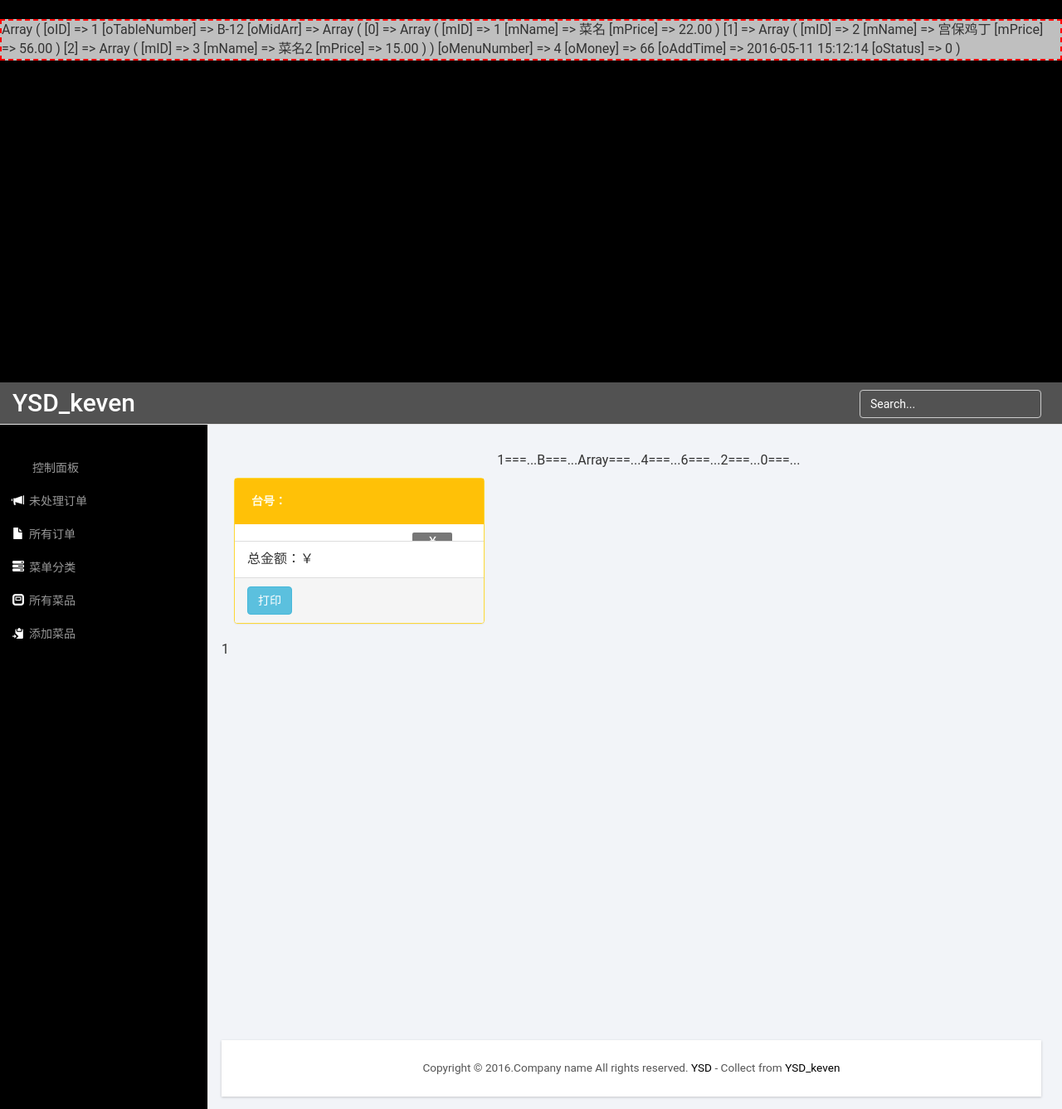
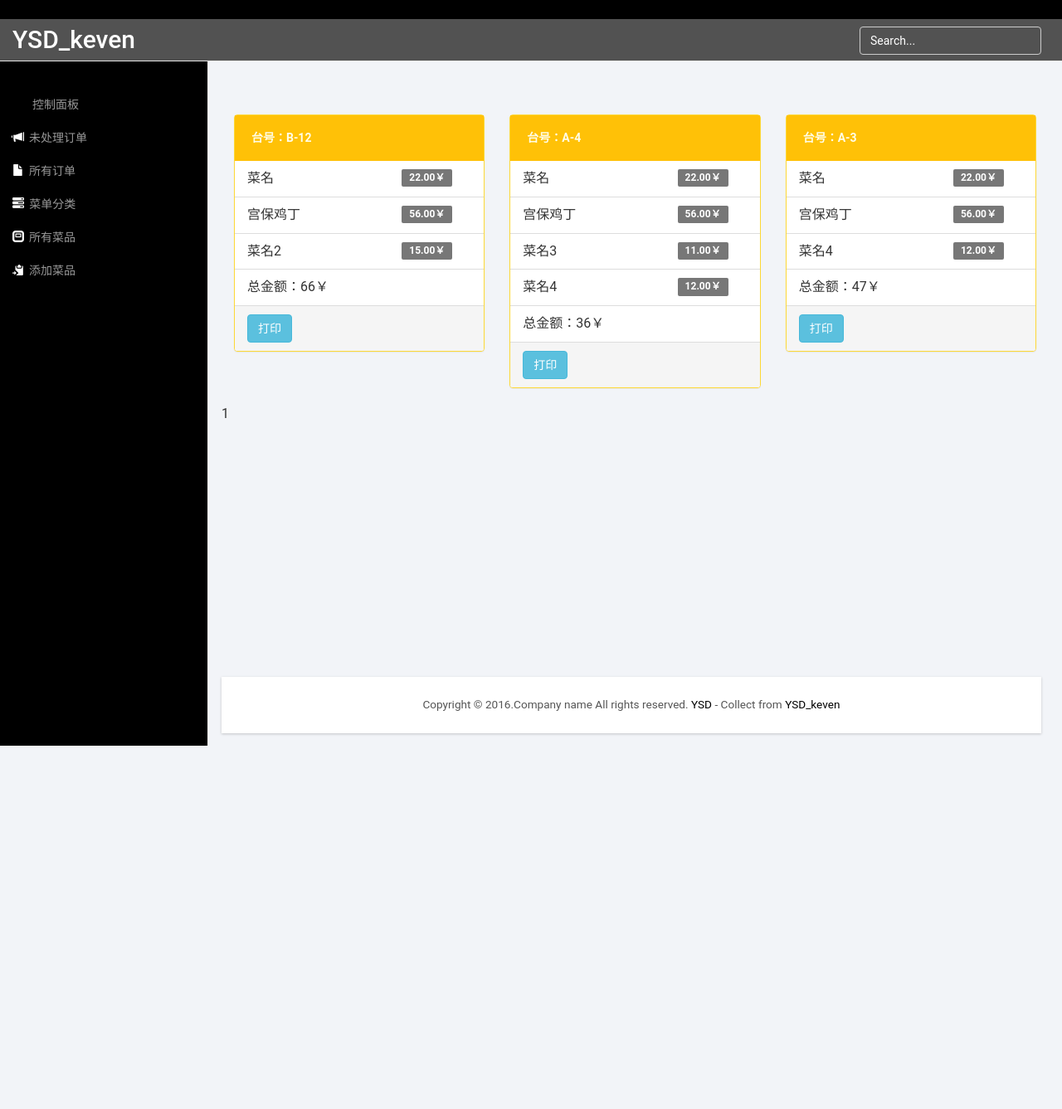
Before and after one commit to gvglaok/chiyo, a CodeIgniter app: page /database/index.php/admin/timeorder/index in a window 1280 px wide. Shown: the whole page at 83% size. After the commit the page ends 899 px from the top, so only its background shows below. Run offline with CodeIgniter, Linux system fonts and the light colour scheme; data comes from the database, SQL or seed files in the repository; some web fonts are replaced.

Commit message:
timeOrder ok

```diff
--- a/application/models/admin/timeOrderm.php
+++ b/application/models/admin/timeOrderm.php
@@ -14,21 +14,38 @@ class timeOrderm extends CI_Model {
 	{
 		$query=$this->db->get_where('order', array('oStatus'=>0));
 		$data=$query->result_array();
-		$arrayMID=explode( ',',$data[0]['oMidArr']);
+		//$arrayMID=explode( ',',$data[0]['oMidArr']);
+		$arrMid=array();
+		for ($i=0; $i <count($data) ; $i++) {
+			$arrMid[$i]=explode( ',',$data[$i]['oMidArr']);
+		}
+
+
 		//获取menu数据
-		$this->db->select('mID,mName,mPrice');
+		//$arrMenu=array();
+		for ($i=0; $i < count($data); $i++) {
+			$this->db->select('mID,mName,mPrice');
 
-		$this->db->from('menu');
+			$this->db->from('menu');
 
-		$this->db->or_where_in('mID', $arrayMID);
+			$this->db->or_where_in('mID', $arrMid[$i]);
 
-		$query2=$this->db->get();
+			$query2=$this->db->get();
 
-		$data2=$query2->result_array();
+			$data2=$query2->result_array();
 
-		$data[0]['oMidArr']=$data2;
+			$data[$i]['oMidArr']=$data2;
+		}
+
+
+
+
+
 		//$res=array_fill_keys($data[0]['oMidArr'], $arrayMID);
-		return $data[0];
+
+
+
+		return $data;
 	}
 
 	public function tableMenu()
--- a/application/views/admin/timeOrder.php
+++ b/application/views/admin/timeOrder.php
@@ -39,12 +39,6 @@
 
 <body>
 <br>
-<div style="background-color: #bfbfbf; border: 2px dashed red;">
-    <?php print_r($res) ?>
-</div>
-<br><br><br><br><br><br><br><br><br><br><br><br><br><br><br><br><br>
-
-
 
     <div id="wrapper">
         <!-- Navigation -->
@@ -105,24 +99,30 @@
             }
             </script>
             <?php
-            foreach ($res as $key) {
-                echo $key[0]."===...";
-            }
+            //print_r($res);
+            /*foreach ($res as $key) {
+
+                echo $key['oTableNumber']."<br>";
+                foreach ($key['oMidArr'] as $menu) {
+                    echo $menu['mName']."<br>";
+                }
+            }*/
+
              ?>
-                <?php //foreach($res as $key): ?>
+                <?php foreach($res as $key): ?>
                 <div class="col-xs-4 col-sm-4 col-md-4 col-lg-4">
 
-                	<div id="order1" class="panel panel-warning">
+                	<div id="order<?php echo $key['oID'];?>" class="panel panel-warning">
 
 						<div class="panel-heading">
-							<h3 class="panel-title">台号：<?php //echo $key['oTableNumber'];?></h3>
+							<h3 class="panel-title">台号：<?php echo $key['oTableNumber'];?></h3>
 						</div>
 
 						<ul class="list-group">
-                            <?php //print_r($key['oMidArr']); //foreach($key['oMidArr'] as $menu): ?>
-						    <li class="list-group-item"><?php //$menu['mName'];?><span class="badge"><?php //$menu['mPrice'];?>￥</span></li>
-						    <?php //endforeach; ?>
-						    <li class="list-group-item">总金额：<?php //echo $key['oMoney']; ?>￥</li>
+                            <?php foreach($key['oMidArr'] as $menu): ?>
+						    <li class="list-group-item"><?php echo $menu['mName'];?><span class="badge"><?php echo $menu['mPrice'];?>￥</span></li>
+						    <?php endforeach; ?>
+						    <li class="list-group-item">总金额：<?php echo $key['oMoney']; ?>￥</li>
 						</ul>
 
 						<div class="panel-footer"><button type="button" onClick="doPrint()" class="btn btn-info">打印</button></div>
@@ -130,7 +130,7 @@
 					</div>
                     <!--endprint-->
                 </div>
-                <?php //endforeach; ?>
+                <?php endforeach; ?>
 
 
 				<div class="clearfix">
```
